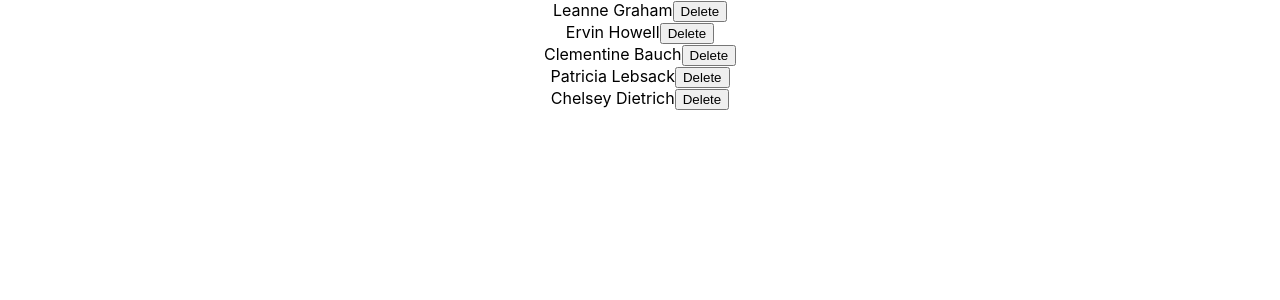
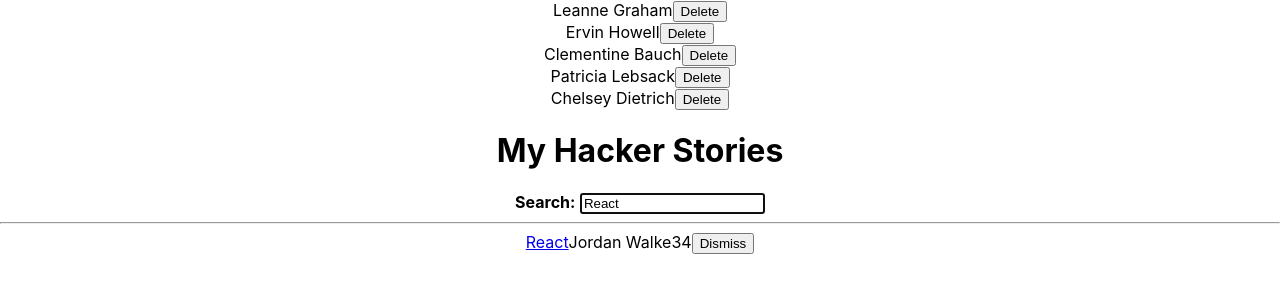
Before and after one commit to amaben2020/state-management, a React (Create React App) app: page / in a window 1280 px wide. Shown: the top 300 px of the page. Built offline with nearby package versions, Linux system fonts and the light colour scheme.

Commit message:
files added

```diff
--- a/src/App.js
+++ b/src/App.js
@@ -1,10 +1,12 @@
 import './App.css';
+import AsynchronousUseReducer from './components/AsynchronousUseReducer';
 import UseReducer from './components/UseReducer';
 
 function App() {
   return (
     <div className="App">
       <UseReducer />
+      <AsynchronousUseReducer />
     </div>
   );
 }
--- /dev/null
+++ b/src/components/AsynchronousUseReducer.jsx
@@ -0,0 +1,166 @@
+import React from 'react';
+
+const initialStories = [
+  {
+    title: 'React',
+    url: 'https://reactjs.org/',
+    author: 'Jordan Walke',
+    num_comments: 3,
+    points: 4,
+    objectID: 0,
+  },
+  {
+    title: 'Redux',
+    url: 'https://redux.js.org/',
+    author: 'Dan Abramov, Andrew Clark',
+    num_comments: 2,
+    points: 5,
+    objectID: 1,
+  },
+];
+
+const getAsyncStories = () =>
+  new Promise((resolve) =>
+    setTimeout(() => resolve({ data: { stories: initialStories } }), 2000)
+  );
+
+const useSemiPersistentState = (key, initialState) => {
+  const [value, setValue] = React.useState(
+    localStorage.getItem(key) || initialState
+  );
+
+  React.useEffect(() => {
+    localStorage.setItem(key, value);
+  }, [value, key]);
+
+  return [value, setValue];
+};
+
+const storiesReducer = (state, action) => {
+  switch (action.type) {
+    case 'SET_STORIES':
+      return action.payload;
+    case 'REMOVE_STORY':
+      return state.filter(
+        (story) => action.payload.objectID !== story.objectID
+      );
+    default:
+      throw new Error();
+  }
+};
+
+const AsynchronousUseReducer = () => {
+  const [searchTerm, setSearchTerm] = useSemiPersistentState('search', 'React');
+
+  const [stories, dispatchStories] = React.useReducer(storiesReducer, []);
+  const [isLoading, setIsLoading] = React.useState(false);
+  const [isError, setIsError] = React.useState(false);
+
+  React.useEffect(() => {
+    setIsLoading(true);
+
+    getAsyncStories()
+      .then((result) => {
+        dispatchStories({
+          type: 'SET_STORIES',
+          payload: result.data.stories,
+        });
+        setIsLoading(false);
+      })
+      .catch(() => setIsError(true));
+  }, []);
+
+  const handleRemoveStory = (item) => {
+    dispatchStories({
+      type: 'REMOVE_STORY',
+      payload: item,
+    });
+  };
+
+  const handleSearch = (event) => {
+    setSearchTerm(event.target.value);
+  };
+
+  const searchedStories = stories.filter((story) =>
+    story.title.toLowerCase().includes(searchTerm.toLowerCase())
+  );
+
+  return (
+    <div>
+      <h1>My Hacker Stories</h1>
+
+      <InputWithLabel
+        id="search"
+        value={searchTerm}
+        isFocused
+        onInputChange={handleSearch}
+      >
+        <strong>Search:</strong>
+      </InputWithLabel>
+
+      <hr />
+
+      {isError && <p>Something went wrong ...</p>}
+
+      {isLoading ? (
+        <p>Loading ...</p>
+      ) : (
+        <List list={searchedStories} onRemoveItem={handleRemoveStory} />
+      )}
+    </div>
+  );
+};
+
+const InputWithLabel = ({
+  id,
+  value,
+  type = 'text',
+  onInputChange,
+  isFocused,
+  children,
+}) => {
+  const inputRef = React.useRef();
+
+  React.useEffect(() => {
+    if (isFocused) {
+      inputRef.current.focus();
+    }
+  }, [isFocused]);
+
+  return (
+    <>
+      <label htmlFor={id}>{children}</label>
+      &nbsp;
+      <input
+        ref={inputRef}
+        id={id}
+        type={type}
+        value={value}
+        onChange={onInputChange}
+      />
+    </>
+  );
+};
+
+const List = ({ list, onRemoveItem }) =>
+  list.map((item) => (
+    <Item key={item.objectID} item={item} onRemoveItem={onRemoveItem} />
+  ));
+
+const Item = ({ item, onRemoveItem }) => (
+  <div>
+    <span>
+      <a href={item.url}>{item.title}</a>
+    </span>
+    <span>{item.author}</span>
+    <span>{item.num_comments}</span>
+    <span>{item.points}</span>
+    <span>
+      <button type="button" onClick={() => onRemoveItem(item)}>
+        Dismiss
+      </button>
+    </span>
+  </div>
+);
+
+export default AsynchronousUseReducer;
--- a/src/components/UseReducer.jsx
+++ b/src/components/UseReducer.jsx
@@ -48,8 +48,10 @@ const storiesReducer = (state, action) => {
   switch (type) {
     case 'SET_STORIES':
       return payload;
+
     case 'REMOVE_STORY':
       return state.filter((elem) => elem.id !== payload);
+
     default:
       throw new Error();
   }
```
